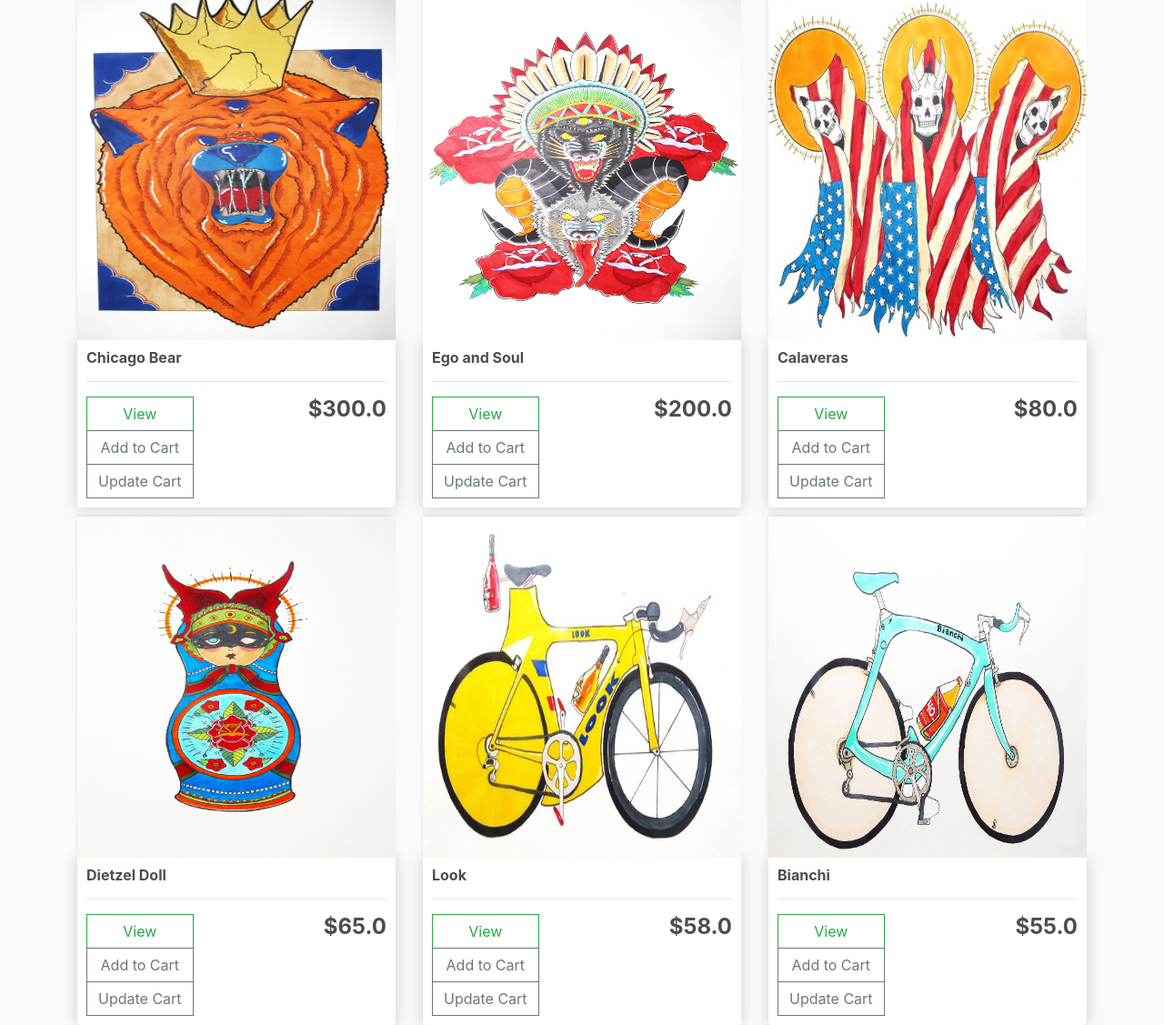
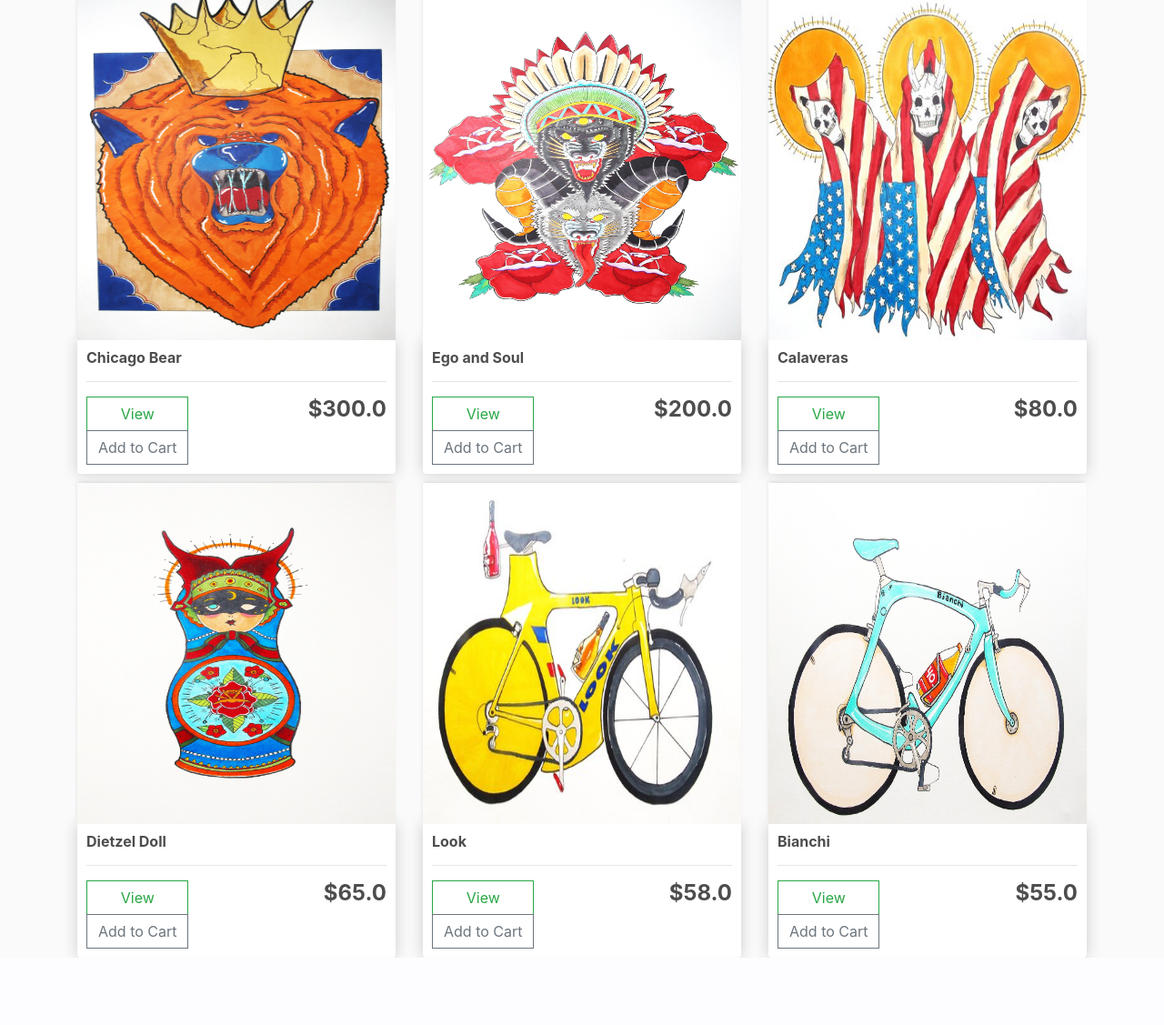
Before and after one commit to jsilvajr1/online_store, a Django app: page / in a window 1280 px wide. Shown: the part 92-1219 px from the top of the page at 91% size. After the commit the page ends 1145 px from the top, so only its background shows below. Run offline with Django 3.2, Linux system fonts and the light colour scheme; data comes from the database, SQL or seed files in the repository; both versions use the stored data as it was after the commit; some libraries are stand-ins or nearby versions.

Commit message:
deleted place holder button

```diff
--- a/store/templates/store/store.html
+++ b/store/templates/store/store.html
@@ -10,8 +10,7 @@
 			<hr>
 			<div class="btn-group-vertical">
 				<a class="btn btn-outline-success" href="#">View</a>
-				<button  class="btn btn-outline-secondary add-btn update-cart">Add to Cart</button>
-				<button data-product="{{product.id}}" data-action="add" class="btn btn-outline-secondary add-btn update-cart">Update Cart</button>
+				<button data-product="{{product.id}}" data-action="add" class="btn btn-outline-secondary add-btn update-cart">Add to Cart</button>
 			</div>
 			<h4 style="float: right"><strong>${{product.price}}</strong></h4>
 
```
Also changed, not shown: db.sqlite3.
